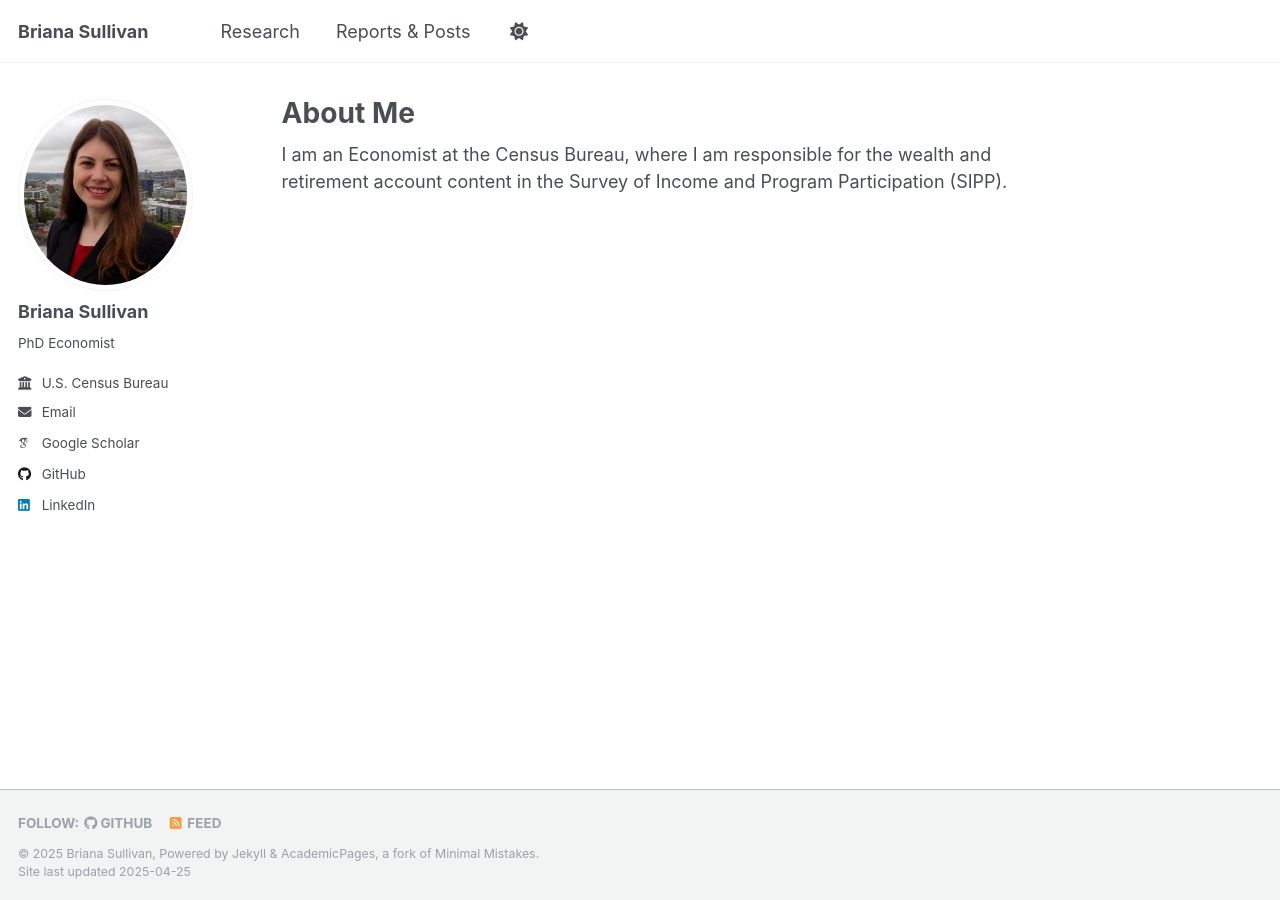
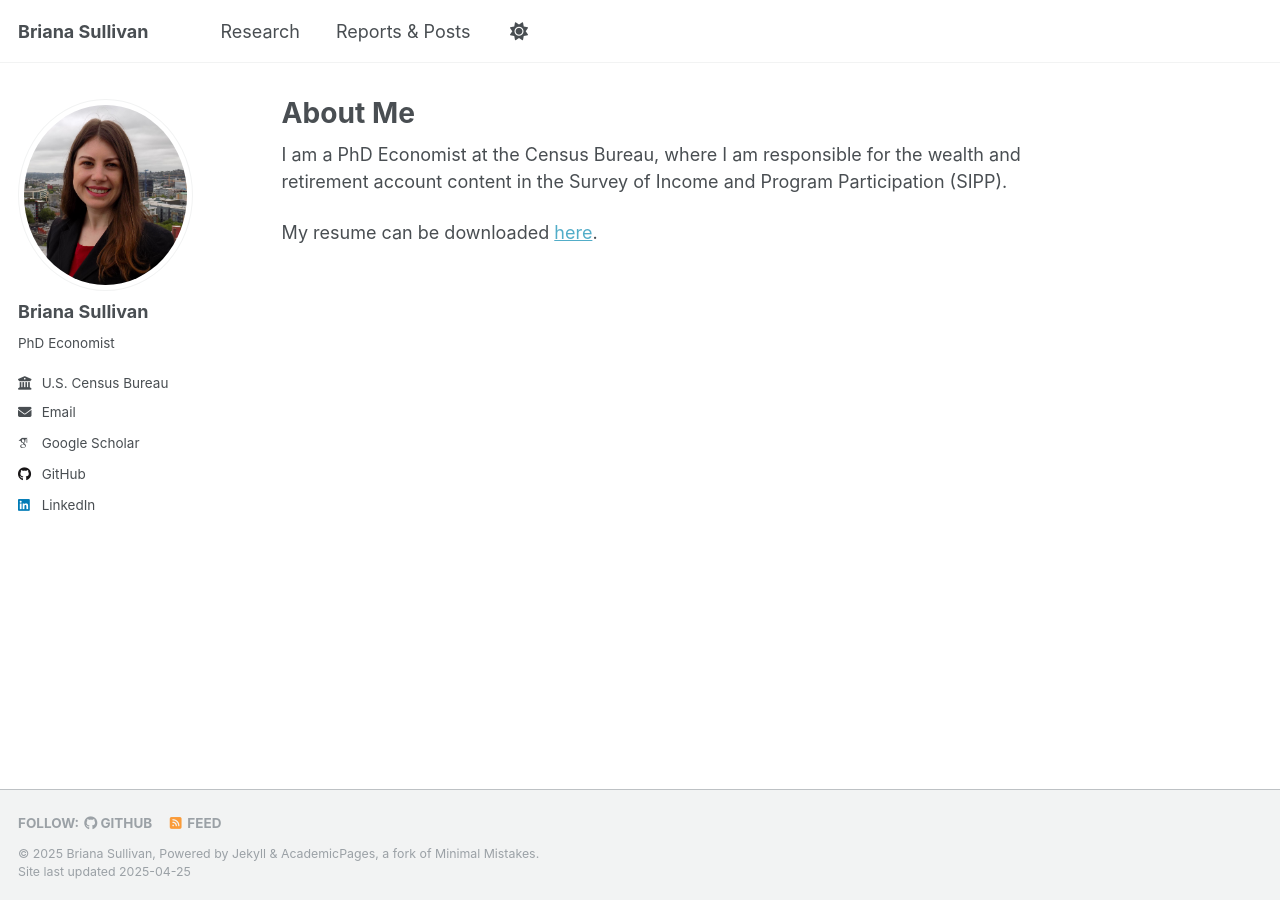
Before and after one commit to bdsullivan-econ/bdsullivan-econ.github.io, a Jekyll site: the page built from _pages/about.md, in a window 1280 px wide. Built offline with Jekyll 4.4.1, drawn with Linux system fonts in a browser that asks for light colours; some web fonts are replaced.

Commit message:
Update about.md

```diff
--- a/_pages/about.md
+++ b/_pages/about.md
@@ -6,6 +6,6 @@ redirect_from:
   - /about/
   - /about.html
 ---
-I am an Economist at the Census Bureau, where I am responsible for the wealth and retirement account content in the Survey of Income and Program Participation (SIPP).
+I am a PhD Economist at the Census Bureau, where I am responsible for the wealth and retirement account content in the Survey of Income and Program Participation (SIPP).
 
-<!-- My CV/resume can be downloaded here. -->
+My resume can be downloaded [here](/files/bdsullivan_resume_2025.04.25.pdf).
```
